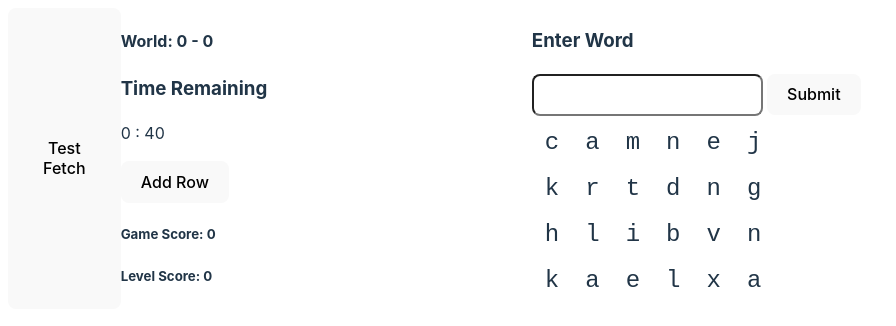
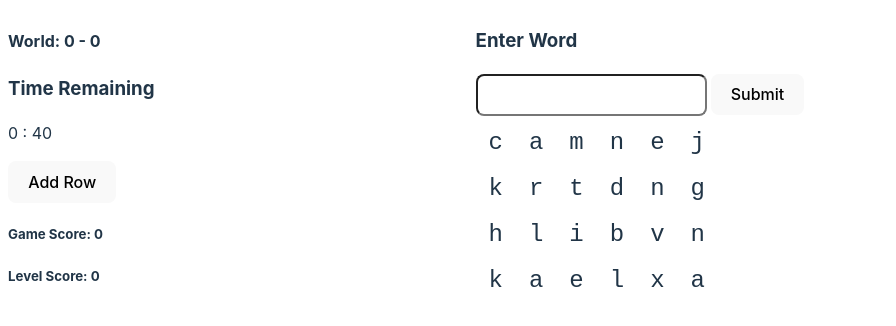
Before and after one commit to bh247484/word-game, a React (Vite) app in the folder vite-react-app/: page / in a window 1280 px wide. Shown: the top 326 px of the page, without its empty margins (0-896 px from the left). Built offline with nearby package versions, Linux system fonts and the light colour scheme.

Commit message:
Comment out test fetch button/function

```diff
--- a/vite-react-app/src/App.tsx
+++ b/vite-react-app/src/App.tsx
@@ -3,15 +3,15 @@ import styles from './app.module.css';
 import { GameBoard } from '@/components';
 
 function App() {
-  async function testFetch() {
-    const response = await fetch("http://localhost:3000/api/v1/tests/index");
-    console.log(response);
-    const data = await response.text();
-    console.log(data);
-  }
+  // async function testFetch() {
+  //   const response = await fetch("http://localhost:3000/api/v1/tests/index");
+  //   console.log(response);
+  //   const data = await response.text();
+  //   console.log(data);
+  // }
   return (
     <div className={styles.container}>
-      <button onClick={testFetch}>Test Fetch</button>
+      {/* <button onClick={testFetch}>Test Fetch</button> */}
       <GameBoard />
     </div>
   );
```
